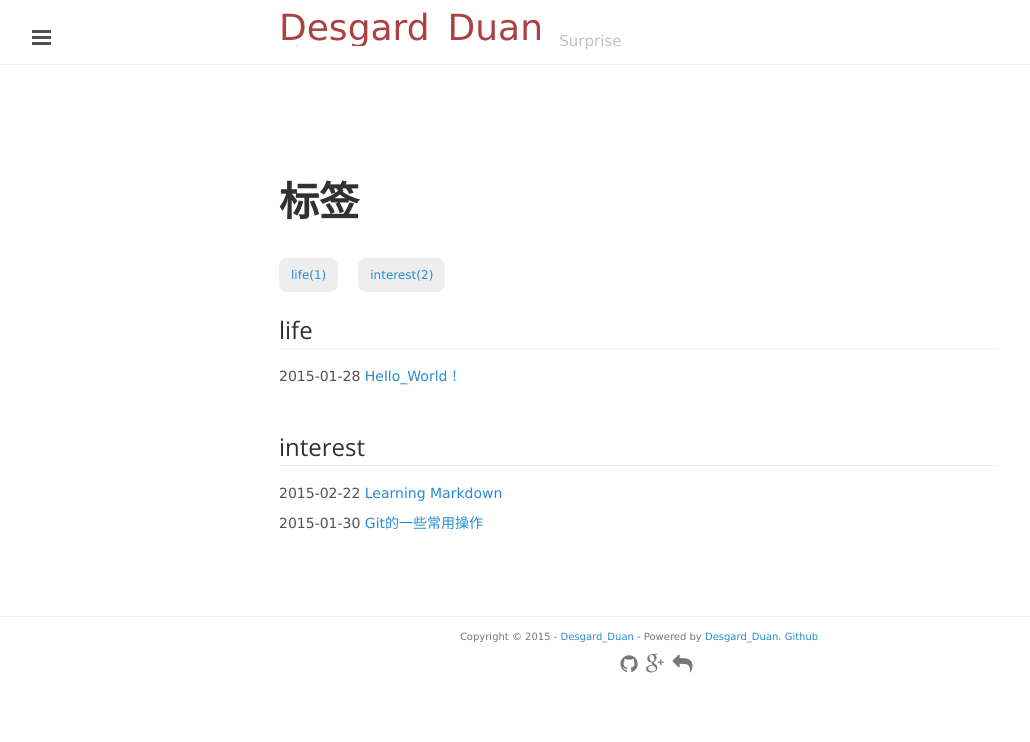
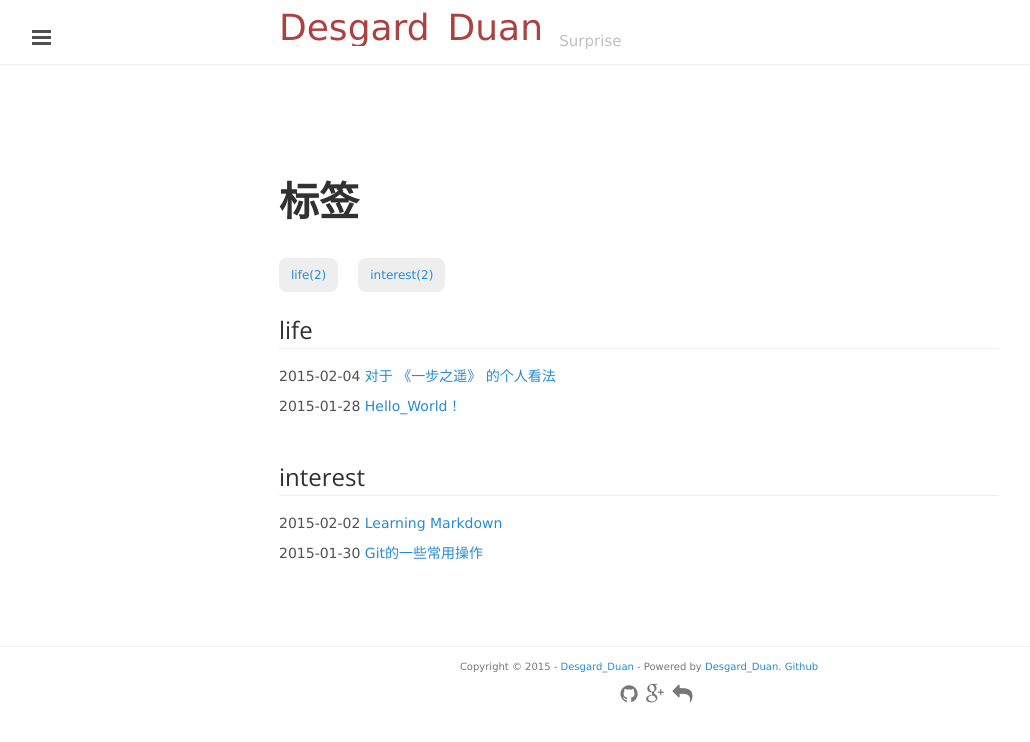
Before and after one commit to Desgard/desgard.github.com, a Jekyll site: the page built from tag.md, in a window 1280 px wide. Shown: the top 742 px of the page, without its empty margins (1-1031 px from the left). Built offline with Jekyll 4.4.1, drawn with Linux system fonts in a browser that asks for light colours; Markdown is read by kramdown in place of the engine named in the settings; some of the changed lines change nothing that is shown.

Commit message:
2015-2-4 update

```diff
--- a/_includes/sidebar.html
+++ b/_includes/sidebar.html
@@ -15,8 +15,9 @@
     <a class="sidebar-nav-item" href="/archive/"><i class="fa fa-file-text-o fa-fw"></i>&nbsp 归档·&nbspArchive</a>
     <a class="sidebar-nav-item" href="/category/"><i class="fa fa-book fa-fw"></i>&nbsp 分类·&nbspCategory</a>
     <a class="sidebar-nav-item" href="/tag/"><i class="fa fa-tags fa-fw"></i>&nbsp 标签·&nbspTag</a>
-    <a class="sidebar-nav-item" href="/works/"><i class="fa fa-tags fa-fw"></i>&nbsp 作品·&nbspworks</a>
+    <a class="sidebar-nav-item" href="/works/"><i class="fa fa-tags fa-fw"></i>&nbsp 作品·&nbspWorks</a>
     <a class="sidebar-nav-item" href="/about/"><i class="fa fa-hand-o-right fa-fw"></i>&nbsp 关于·&nbspAbout</a>
+    <a class="sidebar-nav-item" href="#"><i class="fa fa-hand-o-right fa-fw"></i>&nbsp 友链·&nbspFriend</a>
     <span class="sidebar-nav-item"><i class="fa fa-info-circle">&nbsp&nbsp  </i>Desblogs v{{ site.version }}</span>
   </nav>
 
--- /dev/null
+++ b/_posts/2015-02-04-Gone_With_The_Bullets.md
@@ -0,0 +1,58 @@
+---
+layout: post
+author: Desgard_Duan
+title: 对于 《一步之遥》 的个人看法
+category: review
+tag: [life]
+---
+ ![img](/public/ach_img/2015-2-4-2.png )
+总之要过的想假期的样子吧！便看了下姜文今年的贺岁档 《一步之遥》。于是开始了长达两个多小时的煎熬……<br /><br />
+这里不对这片子进行任何的褒贬评论，只是个人对于电影的解读。<br /><br />
+<!-- more -->
+开头的引子，也就是武七讲述故事的那段，实在是突兀，不知道在叙述些什么。真的让人感觉很不自然。就是这些描述当中，确定了
+故事背景，所处时间。然后就开始了感觉不切实际的 花国大选 。后来我才知道，电影在去年上映之季，有 3D 版本，于是令人乏味
+作呕的大选节目以及台词可能是为了炫耀技术。但是，过了火候。无论是否拥有那种技术效果，这一块都显得十分臃肿和无趣。一连
+串的灯光、娱乐、媒体、大众，就好像现实中同样身份人群的丑态，在这场闹剧中，不忍直视。<br /><br />
+我在豆瓣的评论中看到了如下评论。
+
+> 那光华和欢呼下，得意和成功下，全都是集体的意淫。有人表演，就有人捧场。项飞田读那份荒唐的电报，观众感动得就差潸然泪下了。怀疑？怎么可能！你怎么可以怀疑这美好的事！
+
+
+虽然说的有些过，但是确实是这么个道理。<br /><br />
+就这样，引出了整个故事的线索人物 —— **完颜**。观后我还了解了完颜事件居然还是引用北洋时期的著名案件 “阎瑞生案”，而
+事情却重新改编，这点也确实结合了历史，而让片子更加具有艺术效果。完颜荒谬的表白：
+
+> 我以我定下的标准，认定你就是我要的人，我就要和你结婚，我就要你答应，我条件这么好，从来都是我拒绝人，你凭什么拒绝我，你拒绝我，我就打死你。
+
+
+和影片的卒末位置 **马走日** 的独白：
+> 如果有人要嫁给你，你就答应她，不然你会毁了两条命。我想问下，毁了这两条命的，是求婚的人，还是被求婚的人？
+
+
+试问，毁了人命的到底是谁？因为完颜的死，马走日成了通缉犯。原想借助大帅府的援助，从而自救，而结果却因此解救了老朋友
+ **项飞田** 。
+> 当着武六小姐的面，将来有我项飞田帮忙的地方，万死不辞。
+
+
+真切的承诺，与影片最后 **项田飞** 恩将仇报形成了鲜明的对比。试想，一个故友，你曾经给予他援手，在你为难的时候，他不但没有帮
+你，还在为自身利益着想的同时火上焦油，没有丝毫的犹豫。当利益冲蚀着整个社会的时候，一切的情感在事实面前都显得可笑和冷
+血。话虽然这么说，每个人都在为自己生活。因此，在一片浮华的背后，折射出的却是人的孤独与迷失。
+> 我们见证着历史，我们创造着历史，我们是历史的一部分。
+
+
+一局首尾呼应的台词。同一个人的话，两种截然相反的处境。在经历了一切，经历了风雨的 **马走日** ，最后终于真切的领悟了这句曾经
+说过的台词。无论是风光面，还是阶下囚，时间总是在走，不会因为我们看清了社会而怜惜每个人。当他与**武六**逃到红色风车的时候
+马走日为了不牵连 **武六** ，持枪冲到外面，让人射杀自己，了解此事。有趣的事，当他在叙述洗钱、 **完颜** 实践真相等一系列真相时，得
+到的是让他闭嘴的射击。试想，为何老马不会直接被乱枪射死？在周围身着西装婚纱的人群中我们得到了答案。**项田飞** 与 **武七** 分别身
+着婚纱与西服站在一起，滑稽而令人无法发笑。在流逝的时间面前，一对又一对的利益共同体联姻，“喜结良缘”，形成了光彩亮丽的
+利益同盟，这就是对于社会的写照。<br /><br />
+马走日，象走田，象比马多走了一日，便学会了永远的拥护自身利益，而象却不知，马可载人，日行千里。**武六**、**武七**，名字上武七多
+走了一步，利益上 **武七** 多走了一步，却将任性分别，姐弟思想愈行渐远。人与人之间有着一步之遥，现实与真相之间有着一步之遥，实际则与我们的
+理想之间有着千里之遥。<br /><br />
+对于该片，网上也有很多褒贬不一的看法。而这里，不论其优劣。因为，它与我们通常观看的电影也相距一（大）步之遥。<br /><br />
+最后，引用下姜文的话：
+> 电影是看得懂的艺术，首先《一步之遥》就不是个“电影”，是以借电影包装的“阴谋”。
+
+
+这是一个需要让人大开脑洞的阴谋，这个阴谋的策划人不会因为他而获得任何利益，只会让更多的人掉入这个圈套。在迷失自我前为自己打一次
+惊醒的预防针，又何尝不是一件好事？一步之遥，却近在咫尺。<br />
--- a/public/css/lanyon.css
+++ b/public/css/lanyon.css
@@ -104,7 +104,7 @@ h4, h5, h6 {
 }
 
 p {
-  font-size: 0.7rem;
+  font-size: 16px;
   line-height: 1.5;
   margin-top: 0;
   margin-bottom: 1.5rem;
```
Also changed, not shown: _posts/2015-02-02-Learning_Markdown.md (renamed from _posts/2015-02-22-Learning_Markdown.md), public/ach_img/2015-2-3-1.gif (added), 1 other file.
